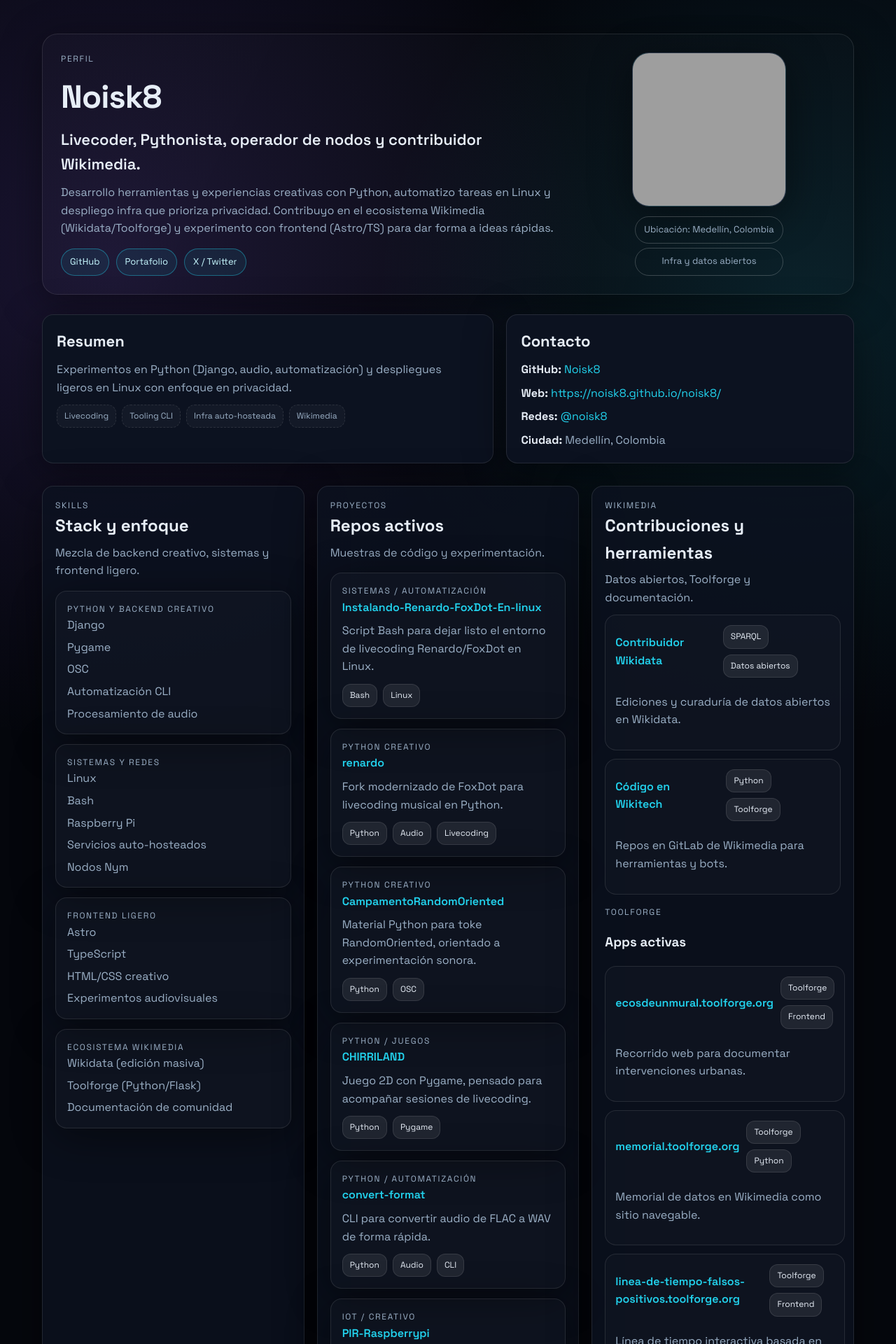
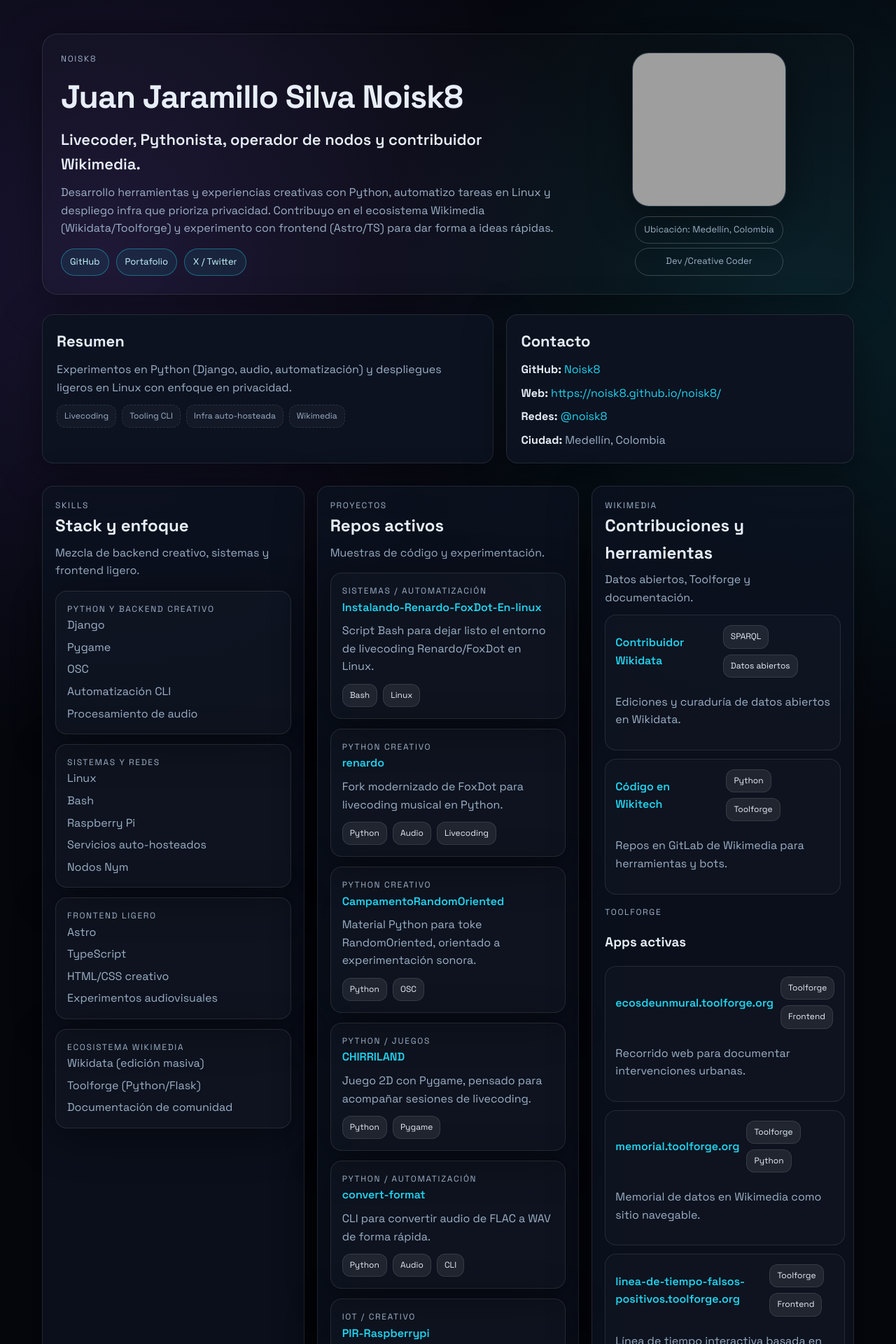
Before and after one commit to Noisk8/dev_perfil, a Django app: page / in a window 1280 px wide. Shown: the top 1920 px of the page at 70% size. Run offline with Django 5.2, Linux system fonts and the light colour scheme; grey boxes are pictures that could not be loaded.

Commit message:
little changes

```diff
--- a/templates/portfolio/home.html
+++ b/templates/portfolio/home.html
@@ -4,8 +4,8 @@
 {% block content %}
 <section class="cv-hero">
   <div>
-    <p class="eyebrow">Perfil</p>
-    <h1 class="cv-name">{{ profile.name }}</h1>
+    <p class="eyebrow">Noisk8</p>
+    <h1 class="cv-name">Juan Jaramillo Silva {{ profile.name }}</h1>
     <p class="cv-tagline">{{ profile.tagline }}</p>
     <p class="cv-bio">{{ profile.bio }}</p>
     <div class="cv-meta">
@@ -16,11 +16,11 @@
   </div>
   <div class="cv-hero__side">
     <div class="avatar-wrap">
-      <img src="https://www.noisk8.xyz/assets/noi.jpg" alt="{{ profile.name }}">
+      <img src="https://raw.githubusercontent.com/Noisk8/Noisk8_perfil/refs/heads/main/public/assets/noi.jpg" alt="{{ profile.name }}">
     </div>
     <div class="cv-badges">
       <span class="pill pill--ghost">Ubicación: {{ profile.location }}</span>
-      <span class="pill pill--ghost">Infra y datos abiertos</span>
+      <span class="pill pill--ghost">Dev /Creative Coder</span>
     </div>
   </div>
 </section>
```
